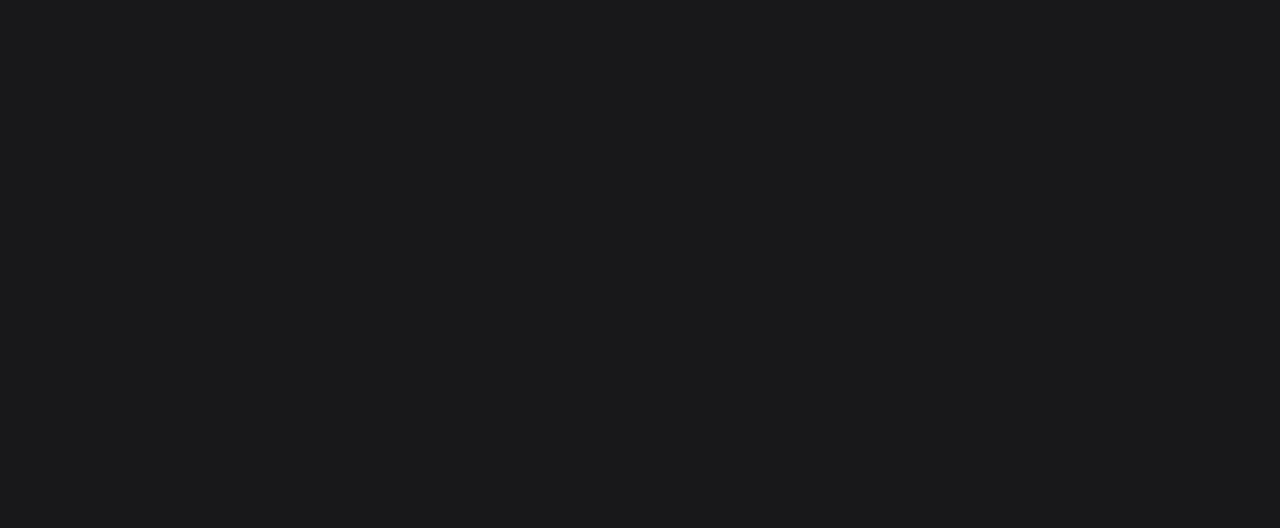
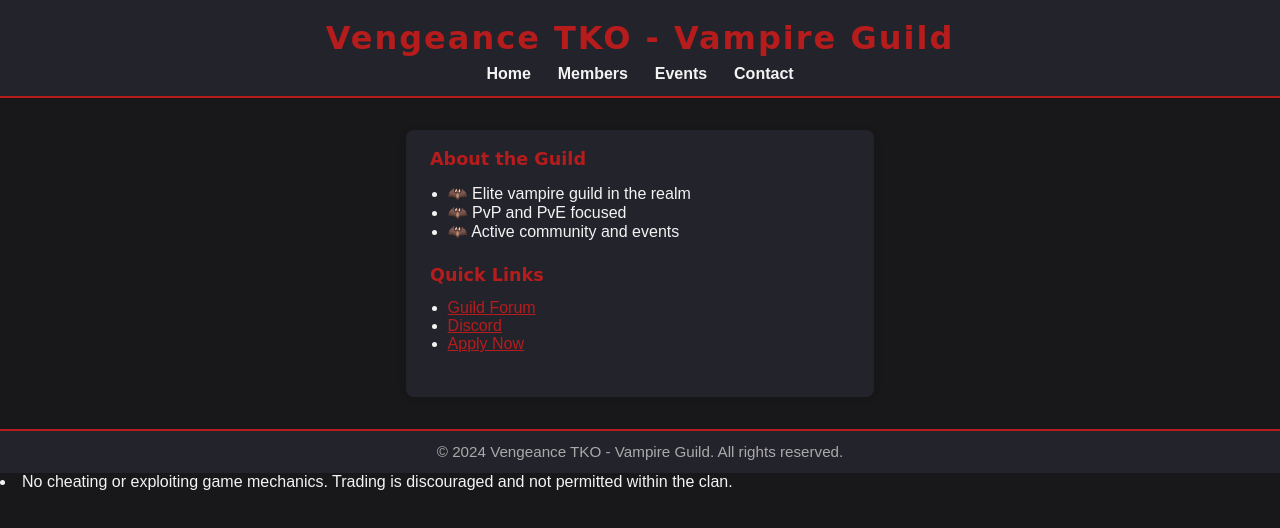
Before and after one commit to flex997/vengtko.github.io, a plain HTML site: page index.html in a window 1280 px wide. Drawn offline with Linux system fonts and the light colour scheme; a web font is replaced by a local one.

Commit message:
commit of a change of x file

```diff
--- a/index.html
+++ b/index.html
@@ -78,4 +78,39 @@
             font-size: 0.95em;
             border-top: 2px solid #b71c1c;
         }
-    </style>
+        </style>
+    </head>
+    <body>
+        <header>
+            <h1>Vengeance TKO - Vampire Guild</h1>
+            <nav>
+                <a href="#">Home</a>
+                <a href="#">Members</a>
+                <a href="#">Events</a>
+                <a href="#">Contact</a>
+            </nav>
+        </header>
+        <main>
+            <section>
+                <h2>About the Guild</h2>
+                <ul>
+                    <li><span class="bat">&#x1F987;</span> Elite vampire guild in the realm</li>
+                    <li><span class="bat">&#x1F987;</span> PvP and PvE focused</li>
+                    <li><span class="bat">&#x1F987;</span> Active community and events</li>
+                </ul>
+            </section>
+            <section>
+                <h2>Quick Links</h2>
+                <ul>
+                    <li><a href="#">Guild Forum</a></li>
+                    <li><a href="#">Discord</a></li>
+                    <li><a href="#">Apply Now</a></li>
+                </ul>
+            </section>
+        </main>
+        <footer>
+            &copy; 2024 Vengeance TKO - Vampire Guild. All rights reserved.
+        </footer>
+    </body>
+    </html>
+            <li>No cheating or exploiting game mechanics. Trading is discouraged and not permitted within the clan.</li>
```
